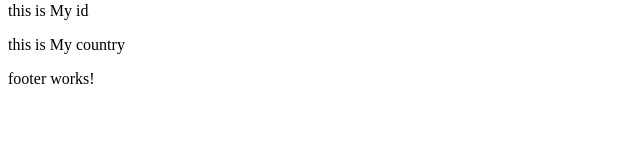
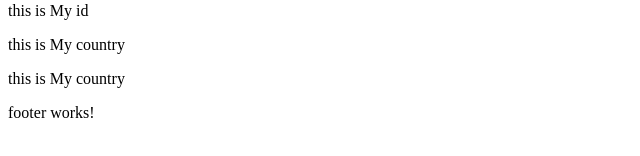
Before and after one commit to haithemmihoubi/angularLearn, an Angular app: page /profile in a window 1280 px wide. Shown: the part 144-300 px from the top of the page, without its empty margins (0-640 px from the left). Built offline with nearby package versions, Linux system fonts and the light colour scheme.

Commit message:
learning about query routing in angular

```diff
--- a/src/app/profile/profile.component.html
+++ b/src/app/profile/profile.component.html
@@ -2,3 +2,4 @@
 <p>my name {{ name }}</p>
 <p> this is My id {{ id }}</p>
 <p> this is  My country {{ country }}</p>
+<p> this is  My country {{ country }}</p>
```
